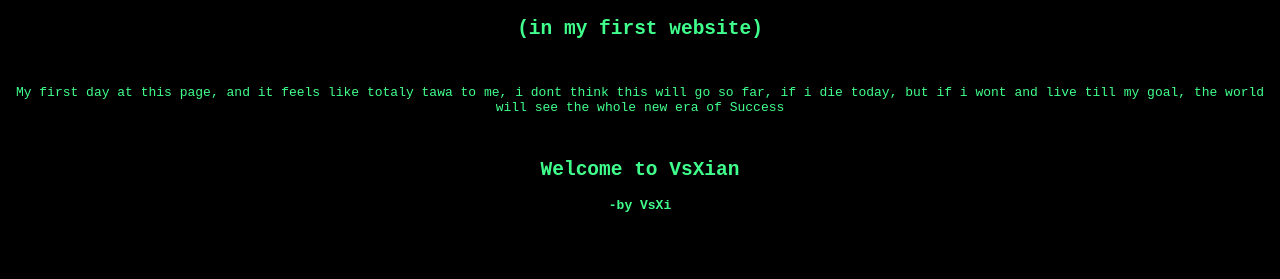
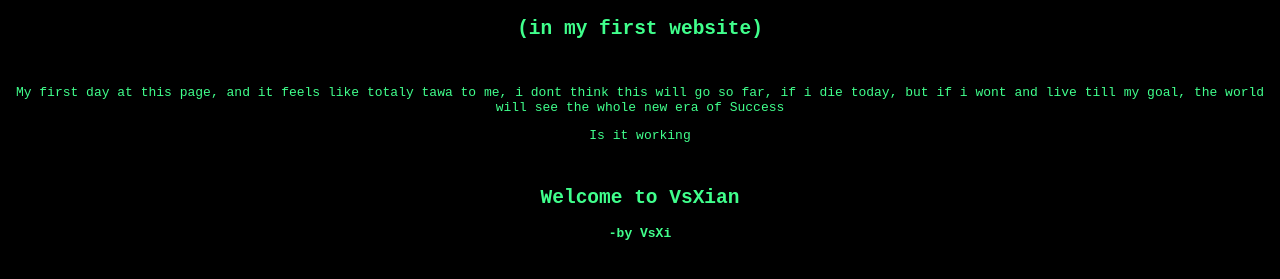
Before and after one commit to VsXic/m, a plain HTML site: page p/indeyx.html in a window 1280 px wide. Shown: the part 49-328 px from the top of the page. Drawn offline with Linux system fonts and the light colour scheme.

Commit message:
Update indeyx.html

```diff
--- a/p/indeyx.html
+++ b/p/indeyx.html
@@ -11,6 +11,9 @@
   <h2> (in my first website) </h2>
   <br>
   <p> My first day at this page, and it feels like totaly tawa to me, i dont think this will go so far, if i die today, but if i wont and live till my goal, the world will see the whole new era of Success</p>
+  <p>
+    Is it working
+  </p>
   <br>
   <h2> Welcome to VsXian </h2>
   <h4> -by VsXi </h4>
```
